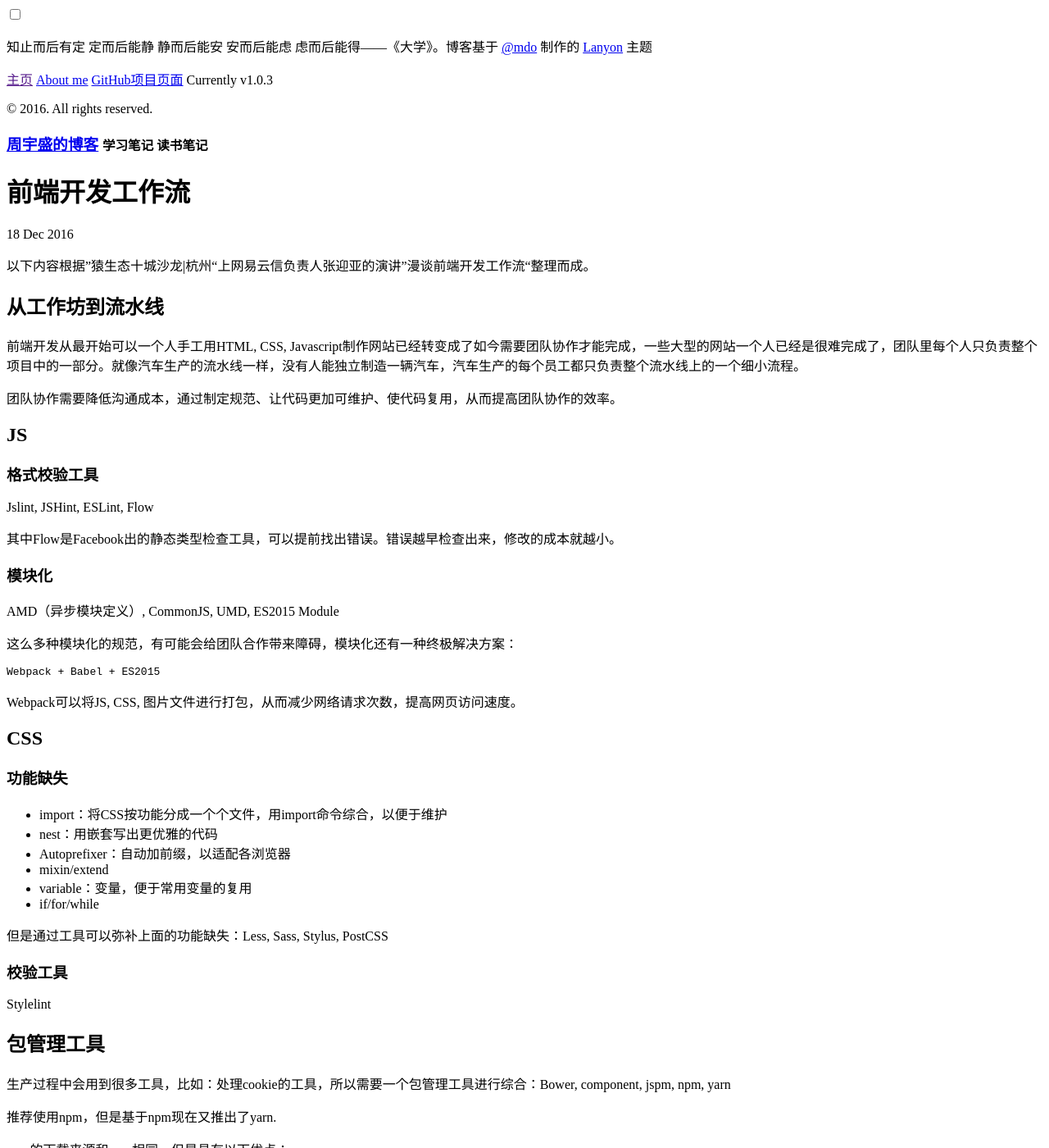
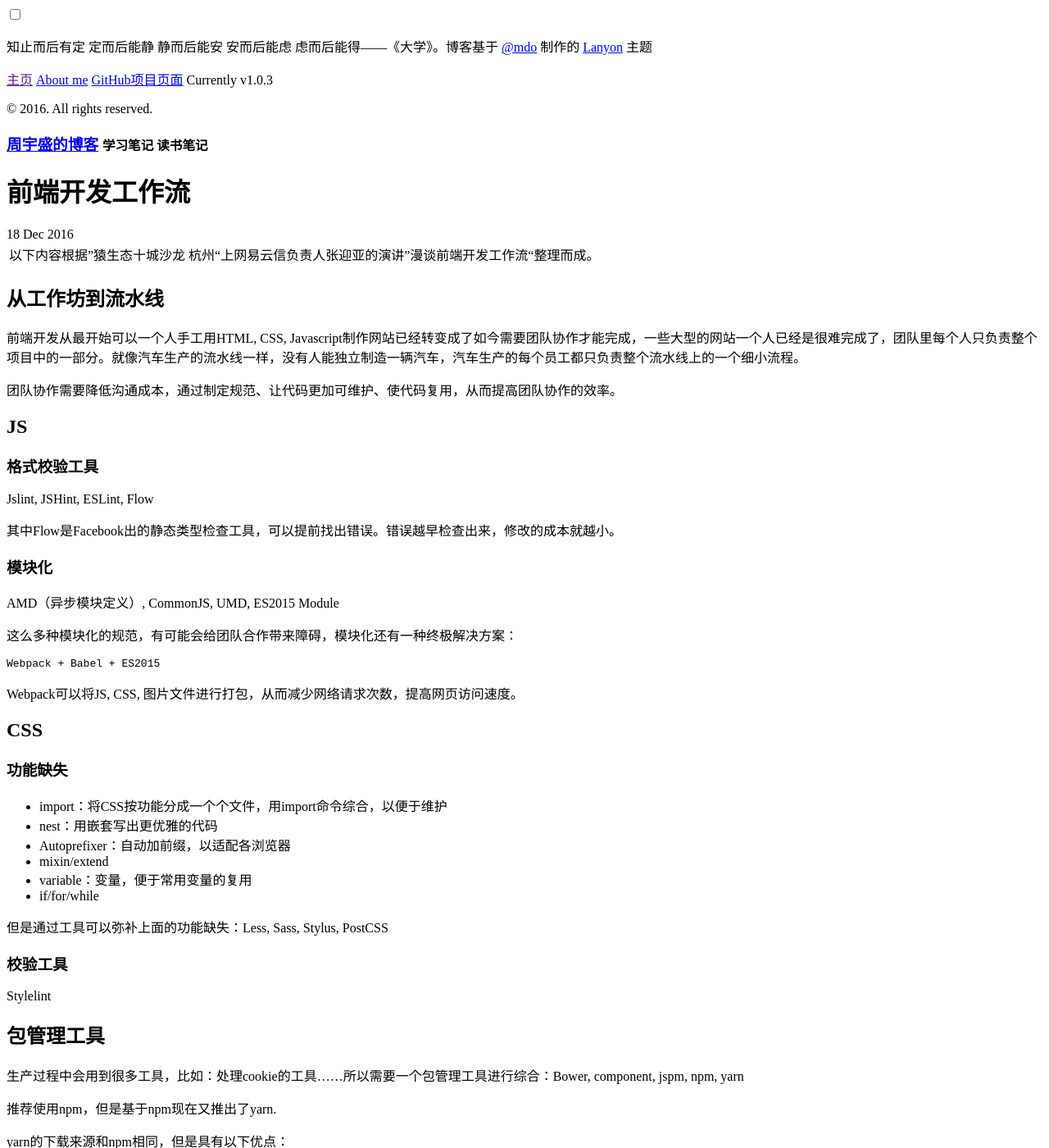
Before and after one commit to jasonzhouu/old-github-pages, a Jekyll site: the page built from _posts/2016-12-18-web-workflow.md, in a window 1280 px wide and 1400 px high. Shown: the whole window at 82% size. Built offline with Jekyll 4.4.1, drawn with Linux system fonts in a browser that asks for light colours; comment, search, counter and statistics services are not loaded.

Commit message:
md修改

```diff
--- a/_posts/2016-12-18-web-workflow.md
+++ b/_posts/2016-12-18-web-workflow.md
@@ -4,12 +4,14 @@ title: "前端开发工作流"
 ---
 
 以下内容根据”猿生态十城沙龙|杭州“上网易云信负责人张迎亚的演讲”漫谈前端开发工作流“整理而成。
+
 ## 从工作坊到流水线
 前端开发从最开始可以一个人手工用HTML, CSS, Javascript制作网站已经转变成了如今需要团队协作才能完成，一些大型的网站一个人已经是很难完成了，团队里每个人只负责整个项目中的一部分。就像汽车生产的流水线一样，没有人能独立制造一辆汽车，汽车生产的每个员工都只负责整个流水线上的一个细小流程。
 
 团队协作需要降低沟通成本，通过制定规范、让代码更加可维护、使代码复用，从而提高团队协作的效率。
 
 ## JS
+
 ### 格式校验工具
 Jslint, JSHint, ESLint, Flow
 
@@ -25,6 +27,7 @@ AMD（异步模块定义）, CommonJS, UMD, ES2015 Module
 Webpack可以将JS, CSS, 图片文件进行打包，从而减少网络请求次数，提高网页访问速度。
 
 ## CSS
+
 ### 功能缺失
 
 * import：将CSS按功能分成一个个文件，用import命令综合，以便于维护
@@ -40,11 +43,12 @@ Webpack可以将JS, CSS, 图片文件进行打包，从而减少网络请求次
 Stylelint
 
 ## 包管理工具
-生产过程中会用到很多工具，比如：处理cookie的工具，所以需要一个包管理工具进行综合：Bower, component, jspm, npm, yarn
+生产过程中会用到很多工具，比如：处理cookie的工具……所以需要一个包管理工具进行综合：Bower, component, jspm, npm, yarn
 
 推荐使用npm，但是基于npm现在又推出了yarn.
 
 yarn的下载来源和npm相同，但是具有以下优点：
+
 * 支持离线下载，只要下载过一次，下次用到的时候可以直接调用，不用重新下载
 * lock文件：可以认定某个包的特定版本，使用包的特定功能时，不用担心包在更新版本的时候这个功能缺失了
 * 网络性能优化，支持并行下载
@@ -69,6 +73,7 @@ Grunt, Gulp, Broccoli, Brunch, npm scripts
 推荐npm scripts
 
 ## 举例
+
 ### 做Web IM SDK（聊天SDK）
 任务：
 
```
